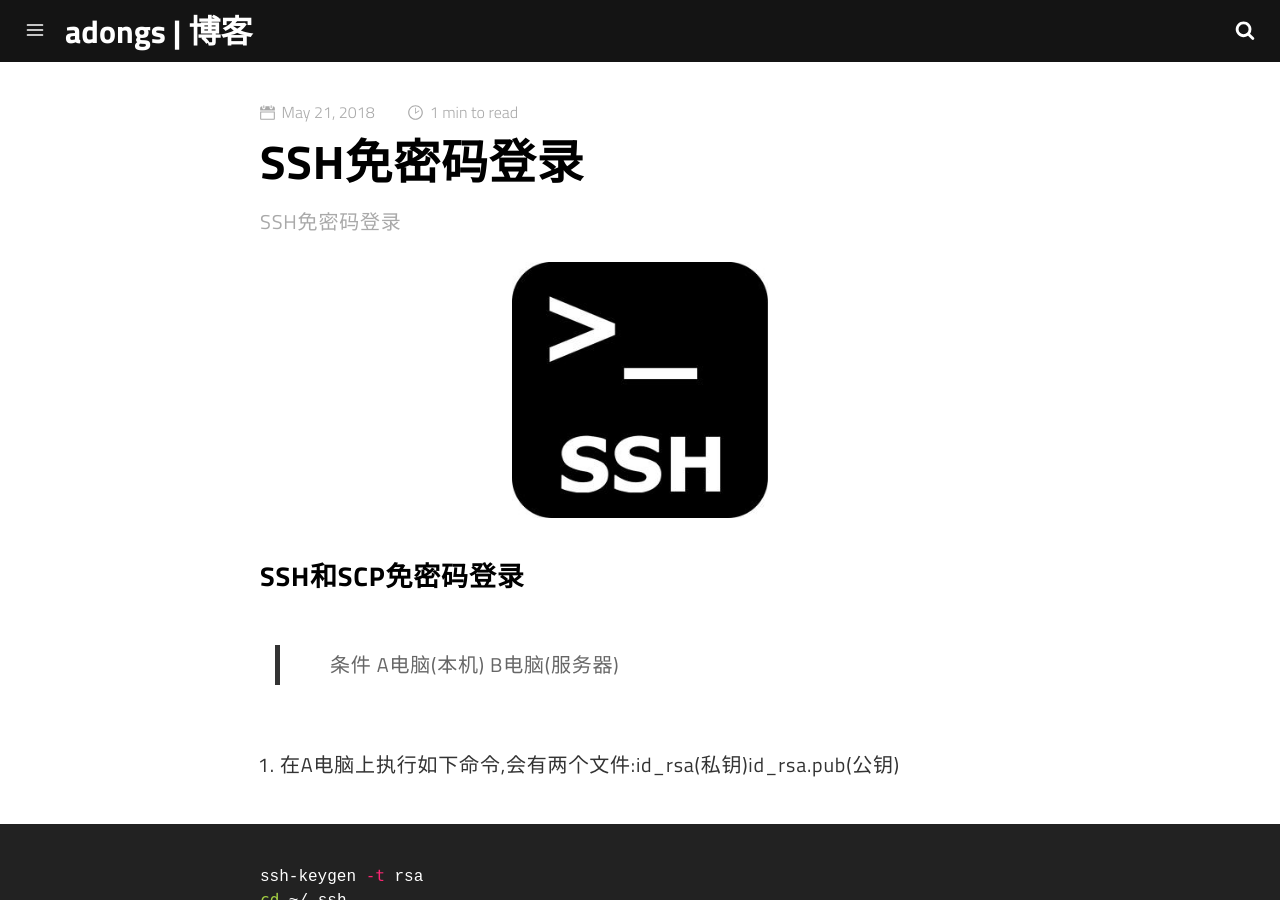
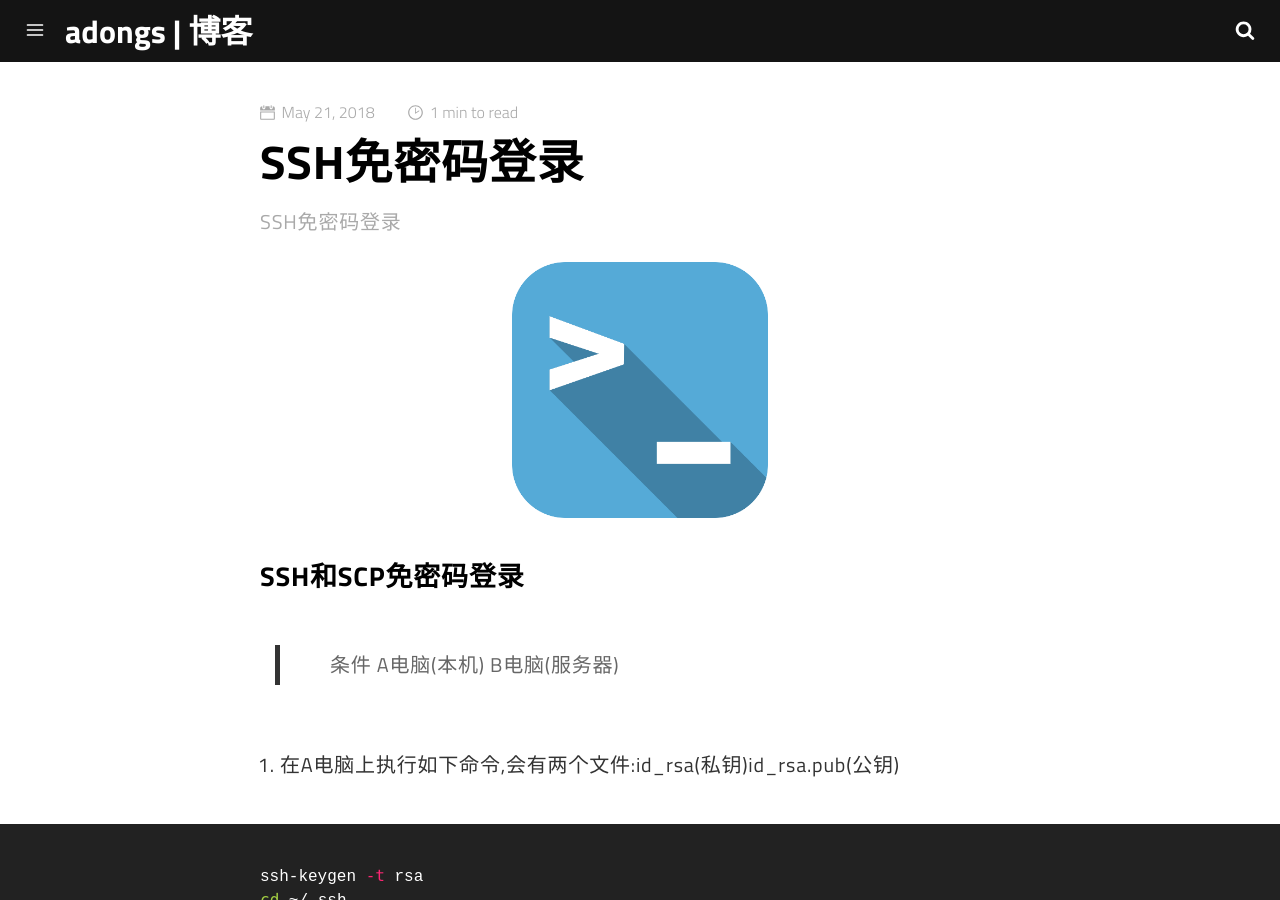
Before and after one commit to adongs/adongs.github.io, a Jekyll site: the page built from _posts/2018-05-21-SSH免密码登录.md, in a window 1280 px wide and 900 px high. Built offline with Jekyll 4.4.1, drawn with Linux system fonts in a browser that asks for light colours.

Commit message:
添加git博客内容

```diff
--- a/_posts/2018-05-21-SSH免密码登录.md
+++ b/_posts/2018-05-21-SSH免密码登录.md
@@ -2,7 +2,7 @@
 layout: post
 title: "SSH免密码登录"
 date: 2018-05-21 00:43:08
-image: 'https://adongs.github.io/assets/img/resources/ssh.jpg'
+image: 'https://adongs.github.io/assets/img/resources/ssh.png'
 description: SSH免密码登录
 category: 'SSH免密码登录'
 tags:
```
Also changed, not shown: assets/img/resources/ssh.jpg (deleted), assets/img/resources/ssh.png (added), 2 other files.
